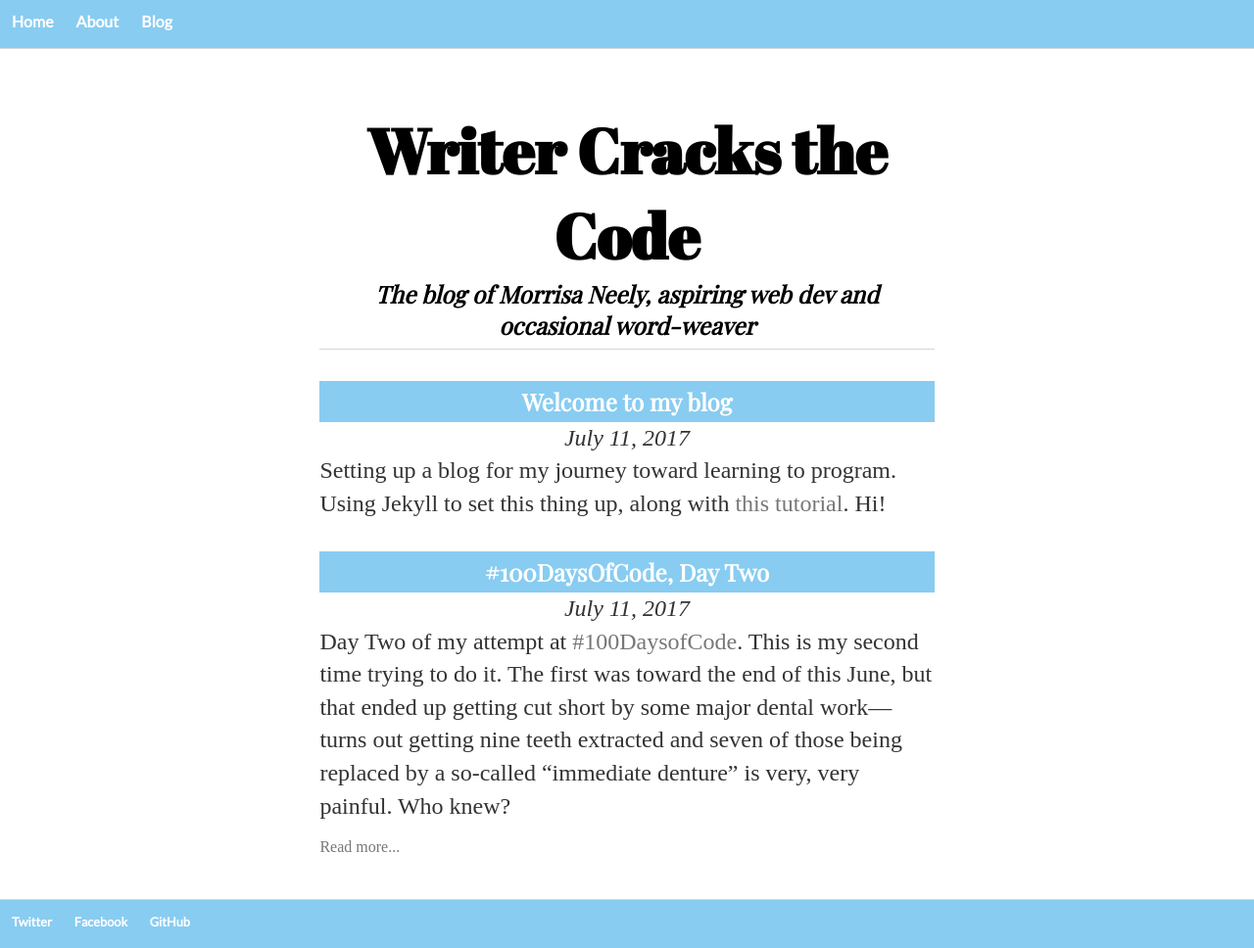
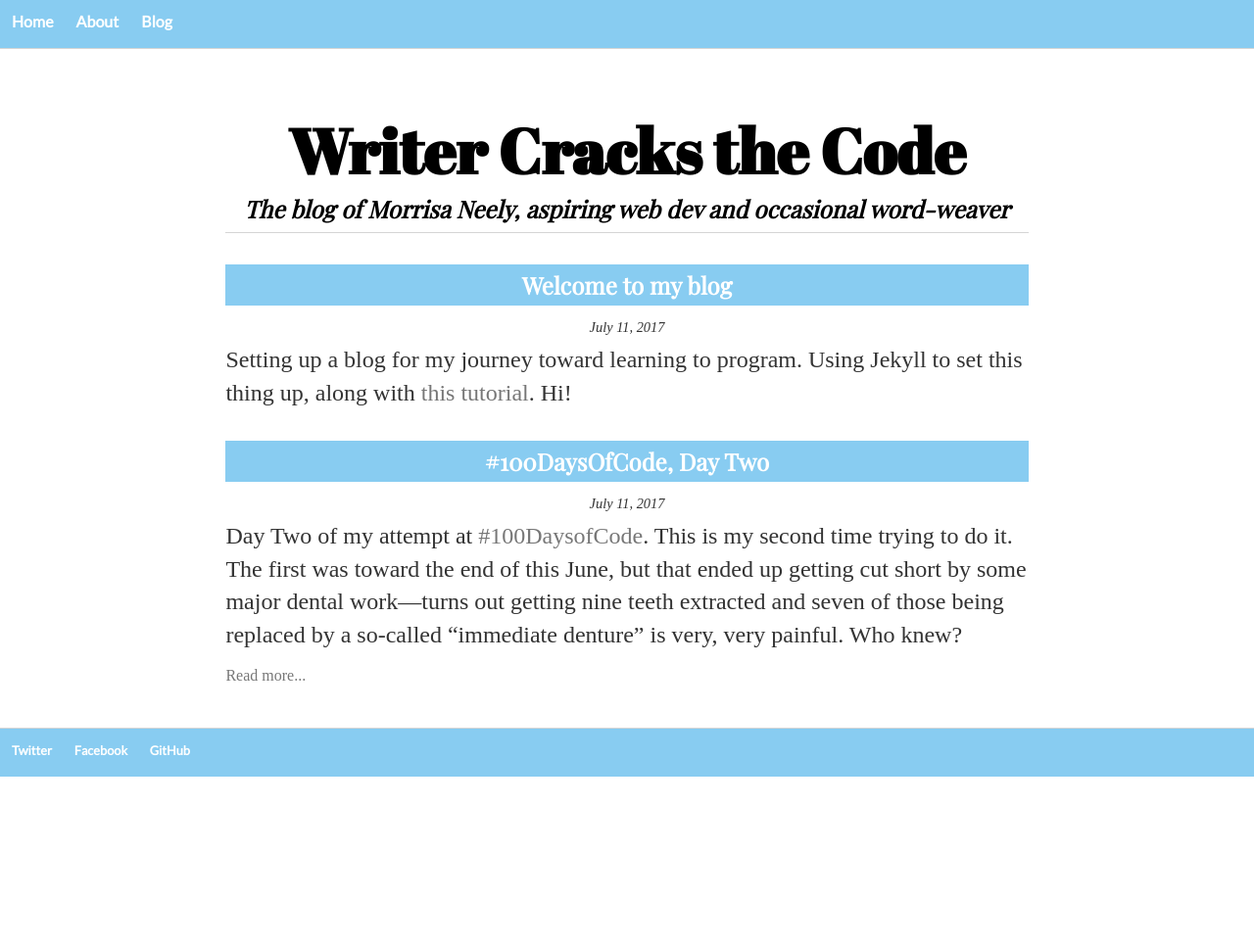
Before and after one commit to morrisa-n/morrisa-n.github.io, a Jekyll site: the page built from index.html, in a window 1280 px wide. Shown: the whole page at 98% size. Built offline with Jekyll 4.4.1, drawn with Linux system fonts in a browser that asks for light colours; after the commit the page ends 900 px from its top, so only the background shows below that.

Commit message:
CSS Changes

```diff
--- a/css/main.css
+++ b/css/main.css
@@ -12,7 +12,7 @@
 
 .container {
     margin: 60px auto;
-    width: 70%;
+    width: 80%;
 }
 
 a {
@@ -95,6 +95,7 @@ ul.posts li {
 .title {
     background: #88ccf1;
     padding: .2em;
+    margin-bottom: .5em;
     }
 
 
@@ -106,6 +107,8 @@ ul.posts li {
 .date {
     text-align: center;
     font-style: italic;
+    font-size: .9em;
+    margin-bottom: .5em;
     }
 
 .readmore a {
```
